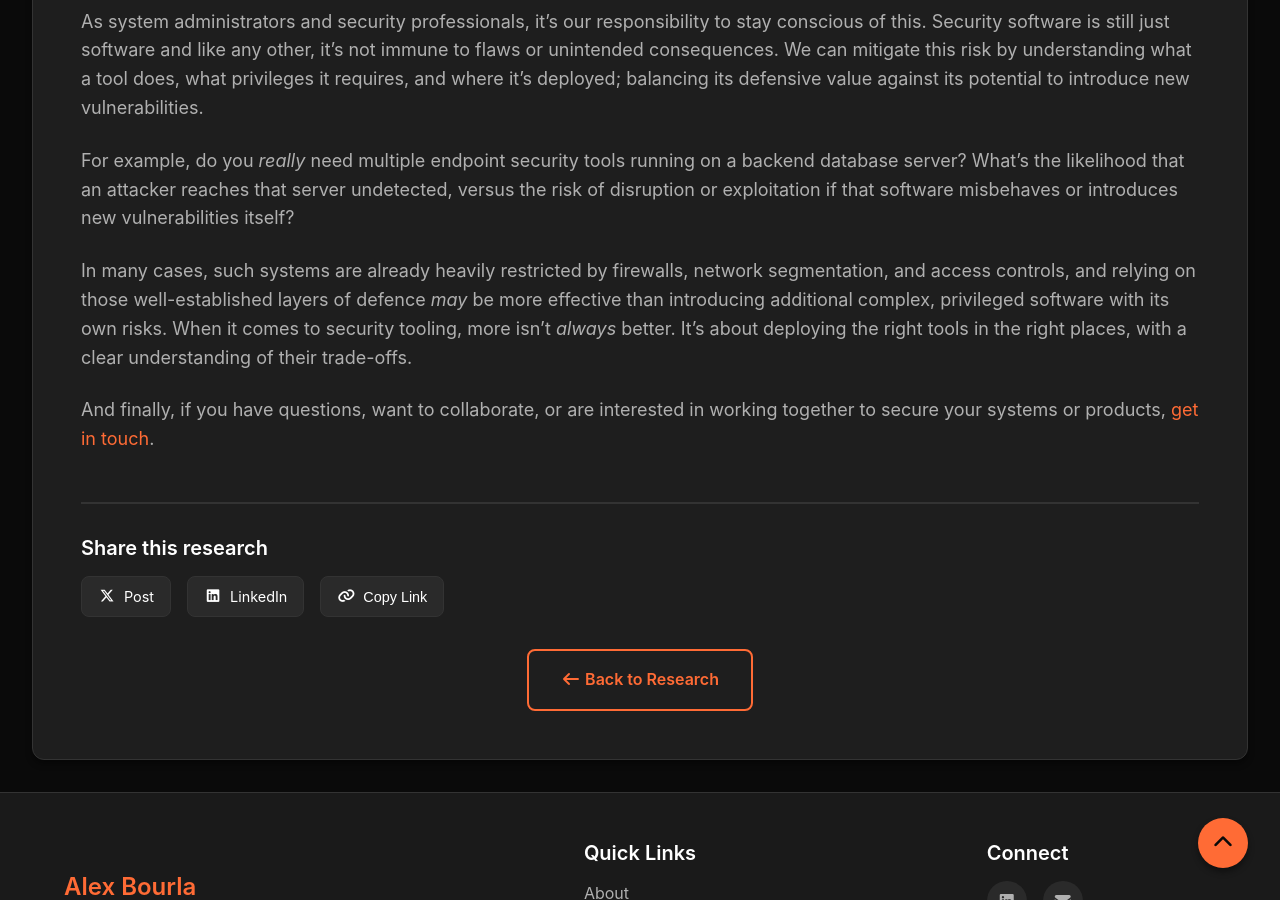
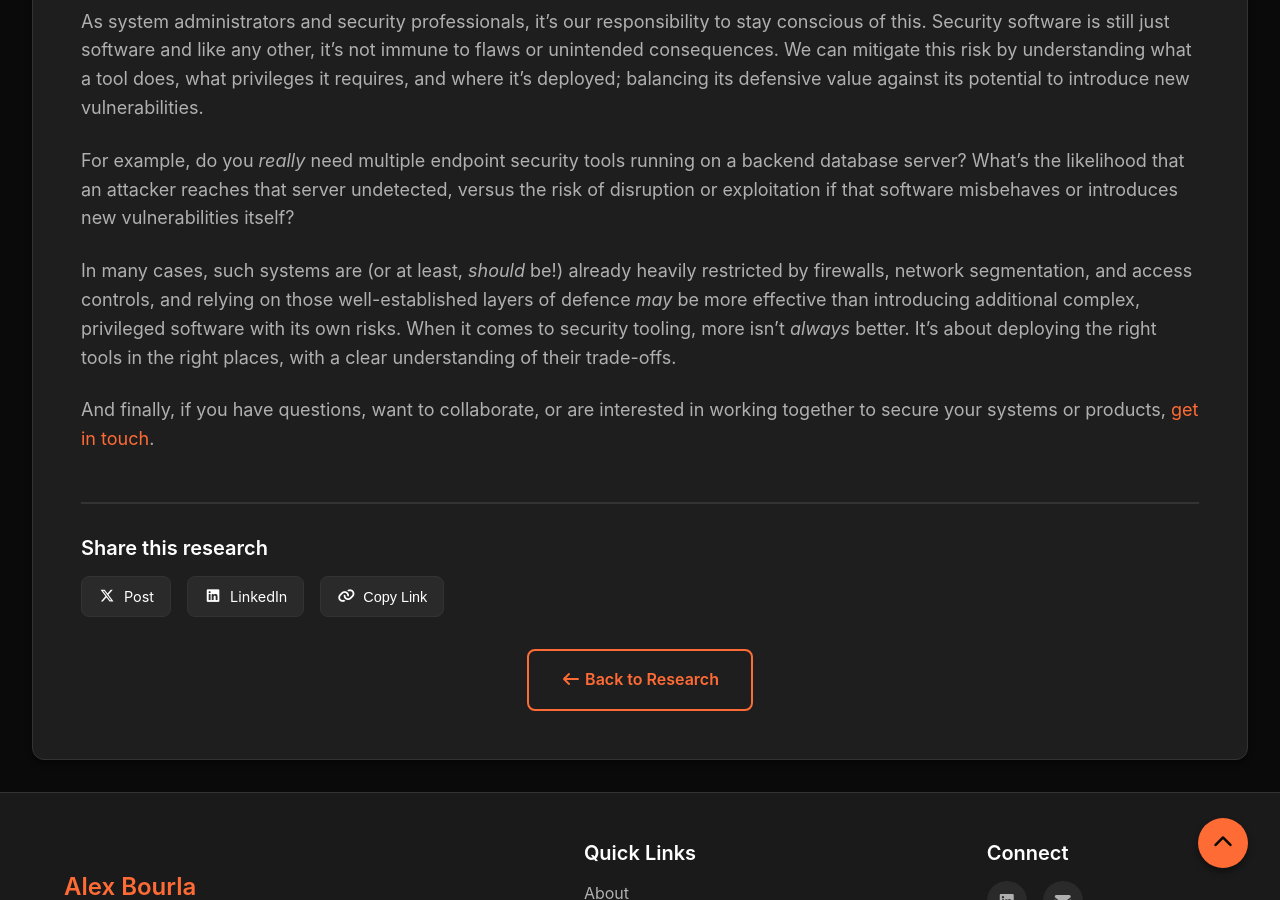
Before and after one commit to alexb70/alexbourla.github.io, a Jekyll site: the page built from research/turning-the-table-on-globalprotect.md, in a window 1280 px wide and 900 px high, scrolled down 32634 px. Built offline with Jekyll 4.4.1, drawn with Linux system fonts in a browser that asks for light colours; nearby versions of some CDN libraries.

Commit message:
fix: minor wording change

```diff
--- a/research/turning-the-table-on-globalprotect.md
+++ b/research/turning-the-table-on-globalprotect.md
@@ -463,6 +463,6 @@ As system administrators and security professionals, it's our responsibility to
 
 For example, do you _really_ need multiple endpoint security tools running on a backend database server? What's the likelihood that an attacker reaches that server undetected, versus the risk of disruption or exploitation if that software misbehaves or introduces new vulnerabilities itself?
 
-In many cases, such systems are already heavily restricted by firewalls, network segmentation, and access controls, and relying on those well-established layers of defence _may_ be more effective than introducing additional complex, privileged software with its own risks. When it comes to security tooling, more isn’t _always_ better. It’s about deploying the right tools in the right places, with a clear understanding of their trade-offs.
+In many cases, such systems are (or at least, _should_ be!) already heavily restricted by firewalls, network segmentation, and access controls, and relying on those well-established layers of defence _may_ be more effective than introducing additional complex, privileged software with its own risks. When it comes to security tooling, more isn’t _always_ better. It’s about deploying the right tools in the right places, with a clear understanding of their trade-offs.
 
 And finally, if you have questions, want to collaborate, or are interested in working together to secure your systems or products, [get in touch](https://alexbourla.com/#contact).
```
